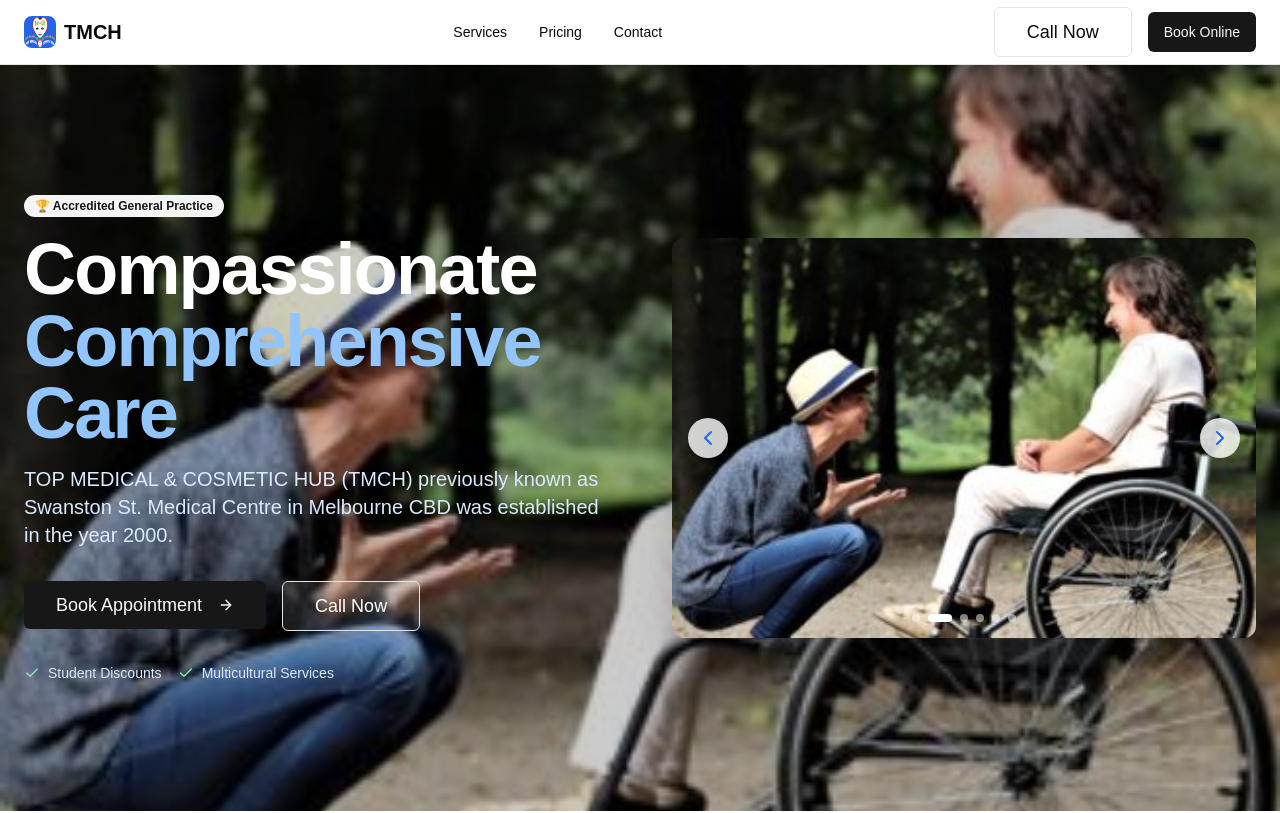
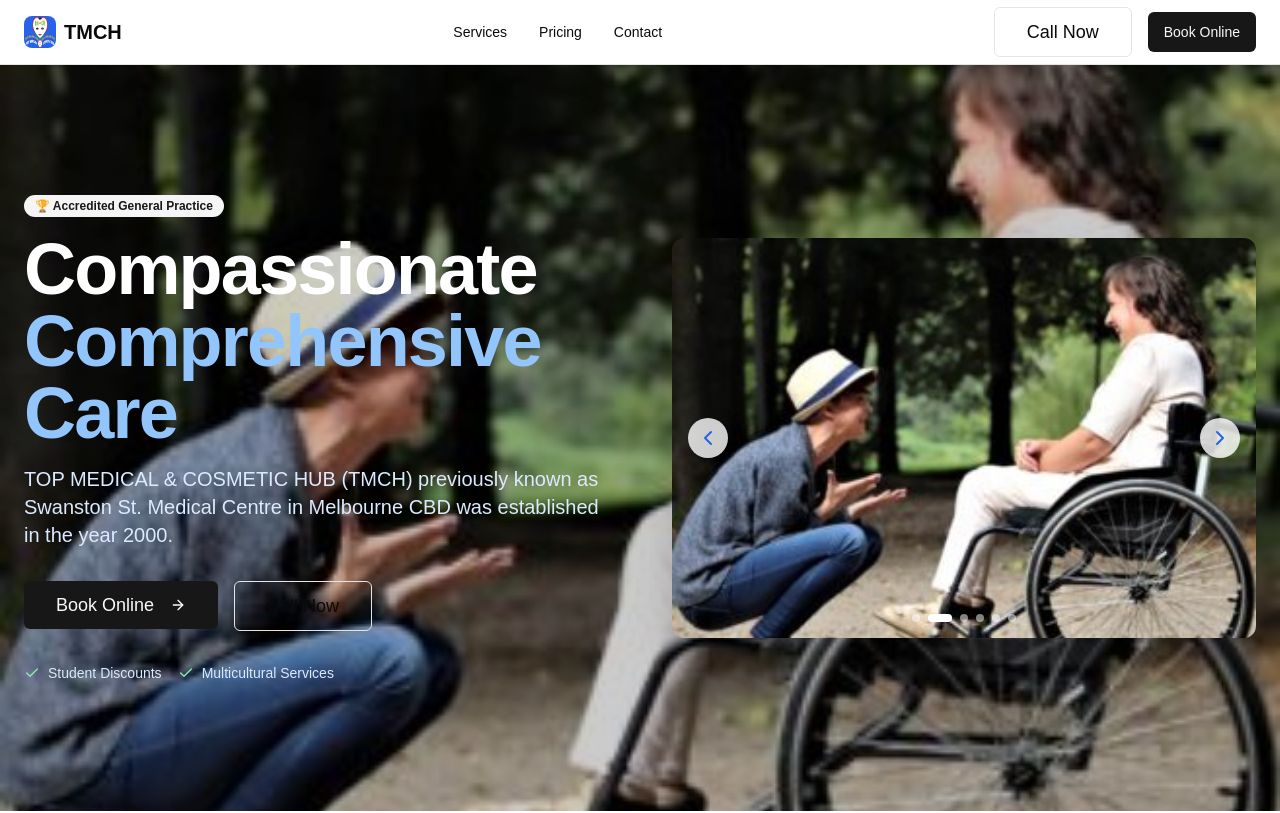
Before and after one commit to sumomeg/TMCH-xc, a Next.js app: page / in a window 1280 px wide. Shown: the top 813 px of the page. Built offline with nearby package versions, Linux system fonts and the light colour scheme.

Commit message:
Update page.tsx
Hero Booking buttons

```diff
--- a/app/page.tsx
+++ b/app/page.tsx
@@ -163,18 +163,25 @@ export default function LandingPage() {
               </div>
 
               <div className="flex flex-col sm:flex-row gap-4">
-                <Button size="lg" className="text-lg px-8 py-6" asChild>
+                <Button size="lg" className="text-lg px-8 py-6 hover:bg-blue-700 transition-colors" asChild>
   <a
     href="https://www.hotdoc.com.au/medical-centres/melbourne-VIC-3000/swanston-street-medical-centre/doctors"
     target="_blank"
     rel="noopener noreferrer"
   >
-                    Book Appointment
+    Book Online
     <ArrowRight className="ml-2 h-5 w-5" />
   </a>
 </Button>
-                <Button variant="outline" size="lg" className="text-lg px-8 py-6 bg-white/10 text-white hover:bg-white hover:text-blue-600">
+               <Button
+  variant="outline"
+  size="lg"
+  className="text-lg px-8 py-6 bg-transparent hover:bg-blue-100 transition-colors"
+  asChild
+>
+  <a href="tel:0370460890">
     Call Now
+  </a>
 </Button>
               </div>
 
```
Lines whose indentation alone changed are shown as unchanged.
